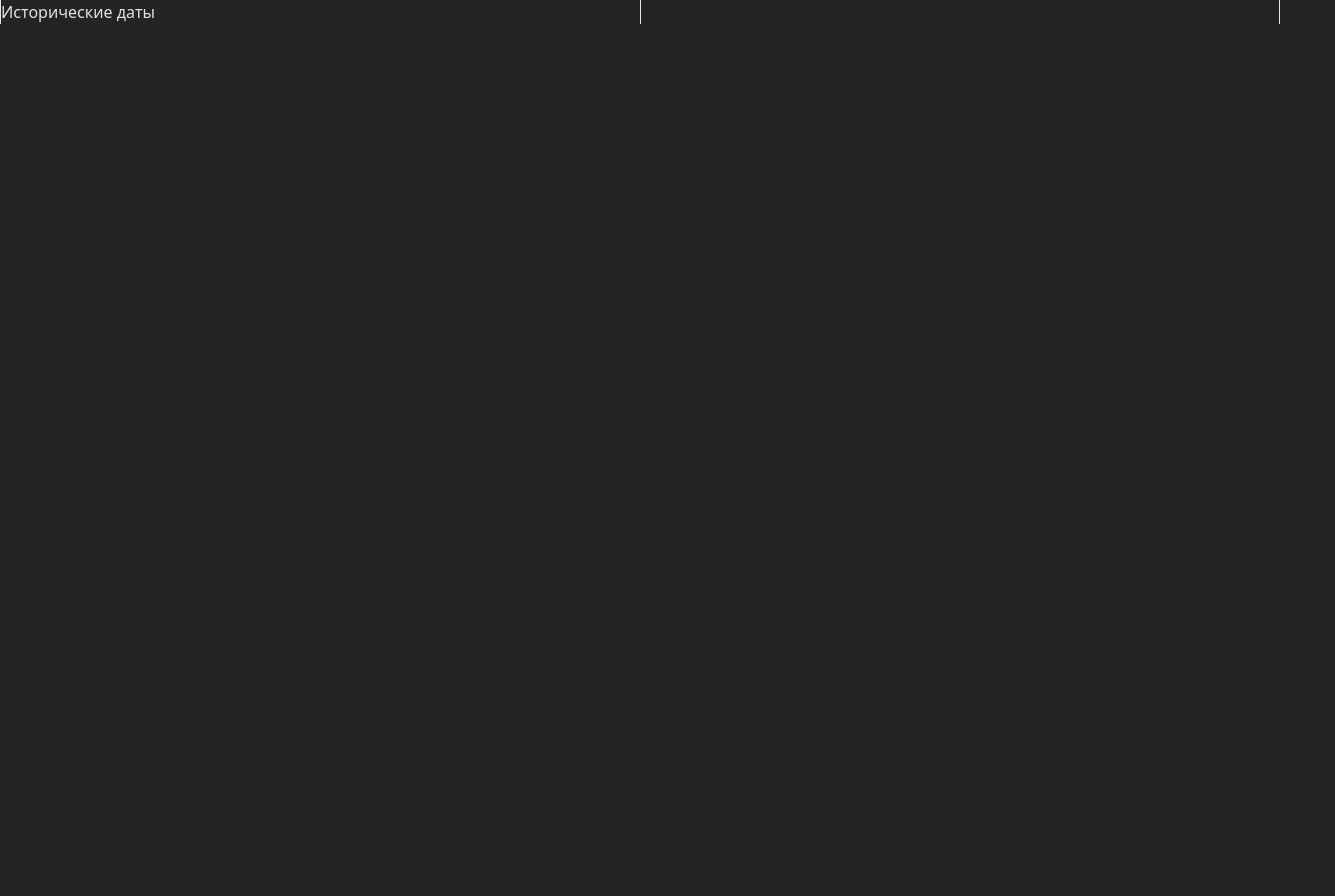
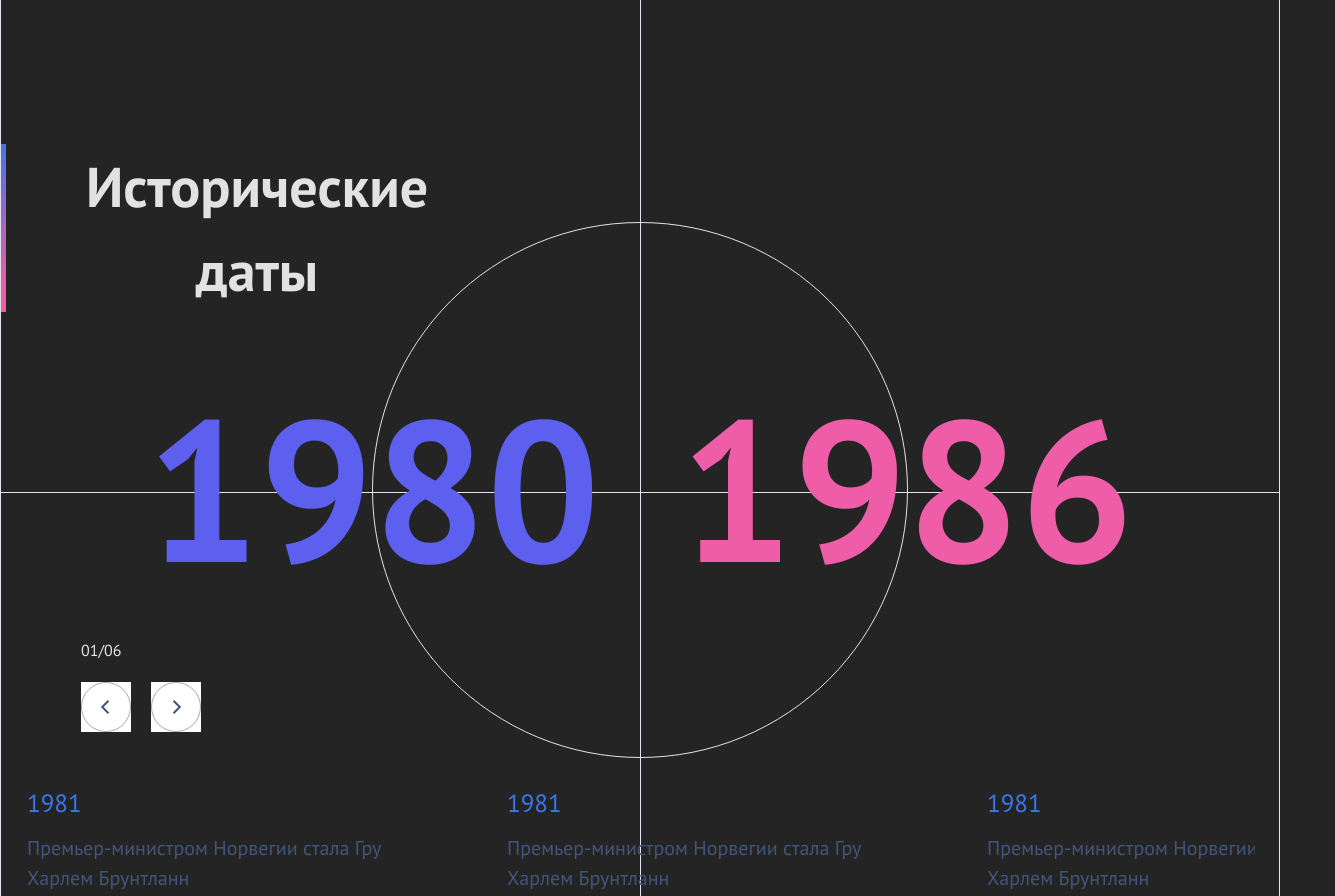
Before and after one commit to Ori-wiki/pr-animation, a React (Vite) app: page / in a window 1280 px wide. Shown: the top 896 px of the page, 1335 px wide, since content can reach past the window. Before the commit the page ends 800 px from the top, so only its background shows below. Built offline with nearby package versions, Linux system fonts and the light colour scheme.

Commit message:
landing done

```diff
--- a/index.html
+++ b/index.html
@@ -1,13 +1,19 @@
 <!doctype html>
 <html lang="en">
+
 <head>
   <meta charset="UTF-8" />
   <link rel="icon" type="image/svg+xml" href="/vite.svg" />
   <meta name="viewport" content="width=device-width, initial-scale=1.0" />
+  <link rel="preconnect" href="https://fonts.googleapis.com">
+  <link rel="preconnect" href="https://fonts.gstatic.com" crossorigin>
+  <link href="https://fonts.googleapis.com/css2?family=PT+Sans:wght@400;700&display=swap" rel="stylesheet">
   <title>pr-animation</title>
 </head>
+
 <body>
   <div id="root"></div>
   <script type="module" src="/src/main.tsx"></script>
 </body>
+
 </html>
--- a/src/App.tsx
+++ b/src/App.tsx
@@ -2,8 +2,132 @@ function App() {
   return (
     <div className='max-w-360 w-full my-0 mx-auto min-h-full flex flex-col relative border-l border-r border-[#e2e5ec]'>
       <div className='border-l border-[#e2e5ec] absolute left-1/2 w-px h-full'></div>
-      <div className=''></div>
-      <div className=''>Исторические даты</div>
+      <div className='border-t border-[#e2e5ec] absolute top-123 h-px w-full z-[-1]'></div>
+      <div className='flex text-center gap-20 max-[1250px]:gap-5 mt-36 max-[1250px]:mt-24 '>
+        <div className='w-1.25 bg-[linear-gradient(180deg,#3877EE_-5%,#EF5DA8_85%)]'></div>
+        <h1 className='font-bold text-[56px] max-[1250px]:text-[30px]'>
+          Исторические <br /> даты
+        </h1>
+      </div>
+      <div className='w-134 h-134 flex justify-center items-center max-[1250px]:w-100 max-[1250px]:h-100 mx-auto -mt-22.5 max-[1250px]:mt-25'>
+        <div className='border w-full h-full rounded-full'></div>
+      </div>
+      <div className='flex gap-20 font-bold text-[200px] -mt-105 mx-auto max-[1250px]:text-[100px] max-[1250px]:-mt-67.5'>
+        <span className='text-[#5d5fef]'>1980</span>
+        <span className='text-[#ef5da8]'>1986</span>
+      </div>
+      <div className='ml-20 max-[1250px]:ml-7'>
+        <div className='text-[#42567a;]'>01/06</div>
+        <div className='flex gap-5'>
+          <button className='mt-5 border-none cursor-pointer inline-flex justify-center items-center disabled:opacity-50 bg-white'>
+            <svg
+              width='50'
+              height='50'
+              viewBox='0 0 50 50'
+              fill='none'
+              xmlns='http://www.w3.org/2000/svg'
+            >
+              <circle
+                cx='25'
+                cy='25'
+                r='24.5'
+                transform='matrix(-1 0 0 1 50 0)'
+                stroke='#42567A'
+                strokeOpacity='0.5'
+              />
+              <path
+                d='M27.4999 18.75L21.2499 25L27.4999 31.25'
+                stroke='#42567A'
+                strokeWidth={2}
+              />
+            </svg>
+          </button>
+          <button className='mt-5 border-none cursor-pointer inline-flex justify-center items-center disabled:opacity-50 bg-white'>
+            <svg
+              width='50'
+              height='50'
+              viewBox='0 0 50 50'
+              fill='none'
+              xmlns='http://www.w3.org/2000/svg'
+              style={{ transform: 'rotateY(180deg)' }}
+            >
+              <circle
+                cx='25'
+                cy='25'
+                r='24.5'
+                transform='matrix(-1 0 0 1 50 0)'
+                stroke='#42567A'
+                strokeOpacity='0.5'
+              />
+              <path
+                d='M27.4999 18.75L21.2499 25L27.4999 31.25'
+                stroke='#42567A'
+                strokeWidth={2}
+              />
+            </svg>
+          </button>
+        </div>
+      </div>
+      <div className='mt-14 mr-0 w-[calc(100%+56px)] '>
+        <div className='flex -ml-13.5 p-20 relative pt-0 pb-0'>
+          <div className='m-auto overflow-hidden p-0 z-1 block'>
+            <div className='w-full h-full z-1 flex box-content '>
+              <div className='w-auto mr-20 block h-full'>
+                <div className='flex flex-col gap-3.75 cursor-move w-100 pb-25 min-h-75 '>
+                  <p className='text-[25px] leading-7.5 text-left text-[#3877ee]'>
+                    1981
+                  </p>
+                  <p className='text-[20px] leading-7.5 text-[#42567a]'>
+                    Премьер-министром Норвегии стала Гру Харлем Брунтланн
+                  </p>
+                </div>
+              </div>
+              <div className='w-auto mr-20 block h-full'>
+                <div className='flex flex-col gap-3.75 cursor-move w-100 pb-25 min-h-75 '>
+                  <p className='text-[25px] leading-7.5 text-left text-[#3877ee]'>
+                    1981
+                  </p>
+                  <p className='text-[20px] leading-7.5 text-[#42567a]'>
+                    Премьер-министром Норвегии стала Гру Харлем Брунтланн
+                  </p>
+                </div>
+              </div>
+              <div className='w-auto mr-20 block h-full'>
+                <div className='flex flex-col gap-3.75 cursor-move w-100 pb-25 min-h-75 '>
+                  <p className='text-[25px] leading-7.5 text-left text-[#3877ee]'>
+                    1981
+                  </p>
+                  <p className='text-[20px] leading-7.5 text-[#42567a]'>
+                    Премьер-министром Норвегии стала Гру Харлем Брунтланн
+                  </p>
+                </div>
+              </div>
+              <div className='w-auto mr-20 block h-full'>
+                <div className='flex flex-col gap-3.75 cursor-move w-100 pb-25 min-h-75 '>
+                  <p className='text-[25px] leading-7.5 text-left text-[#3877ee]'>
+                    1981
+                  </p>
+                  <p className='text-[20px] leading-7.5 text-[#42567a]'>
+                    Премьер-министром Норвегии стала Гру Харлем Брунтланн
+                  </p>
+                </div>
+              </div>
+              <div className='w-auto mr-20 block h-full'>
+                <div className='flex flex-col gap-3.75 cursor-move w-100 pb-25 min-h-75 '>
+                  <p className='text-[25px] leading-7.5 text-left text-[#3877ee]'>
+                    1981
+                  </p>
+                  <p className='text-[20px] leading-7.5 text-[#42567a]'>
+                    Премьер-министром Норвегии стала Гру Харлем Брунтланн
+                  </p>
+                </div>
+              </div>
+            </div>
+            <button></button>
+            <button></button>
+          </div>
+        </div>
+      </div>
     </div>
   );
 }
--- a/src/index.css
+++ b/src/index.css
@@ -3,6 +3,9 @@
 * {
   box-sizing: border-box;
   list-style: none;
+}
+body {
+  font-family: 'PT Sans', system-ui, sans-serif;
 }
 
 :root {
```
Lines whose indentation alone changed are shown as unchanged.
